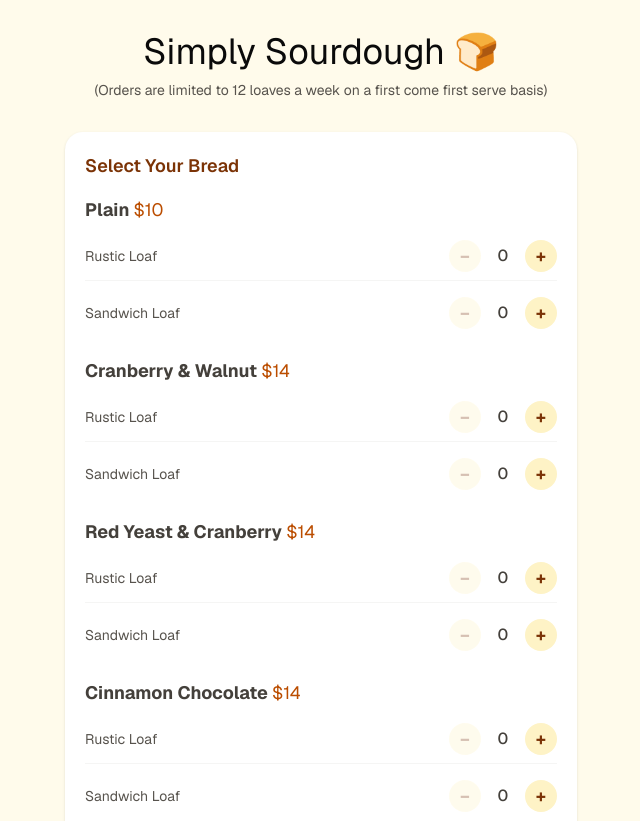
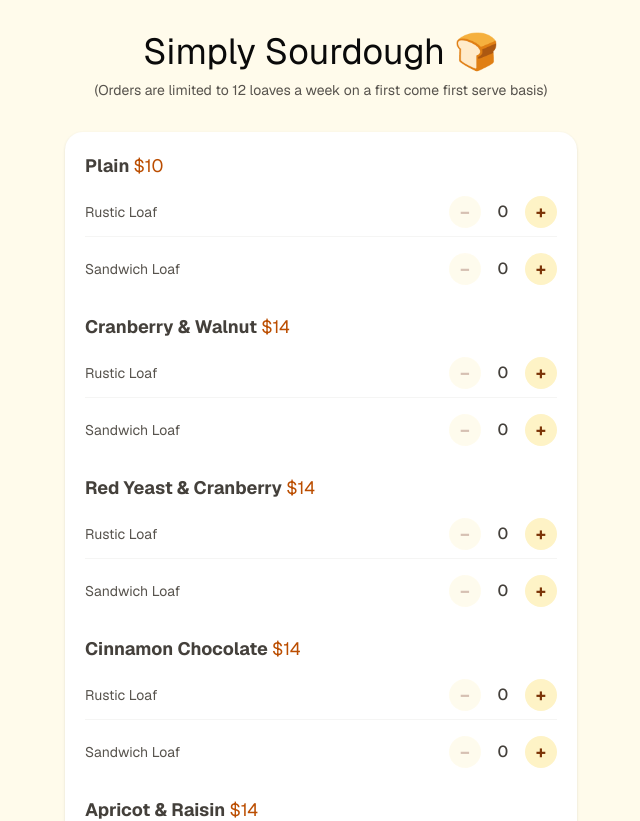
Before and after one commit to volleyballkickedme/OrderBot, a Next.js app: page / in a window 1280 px wide. Shown: the top 821 px of the page, without its empty margins (319-959 px from the left). Built offline with nearby package versions, Linux system fonts and the light colour scheme.

Commit message:
Add product category logic

```diff
--- a/components/order/ProductSelector.tsx
+++ b/components/order/ProductSelector.tsx
@@ -1,6 +1,10 @@
-import { LOAF_TYPES, FLAVOURS, type CartItem } from "@/lib/config";
+"use client";
+
+import { useState } from "react";
+import { PRODUCT_CATEGORIES, type CategoryId, type CartItem } from "@/lib/config";
 import { cartKey, type QuantityMap } from "@/lib/order-utils";
 import { FlavourRow } from "./FlavourRow";
+import { cn } from "@/lib/utils";
 
 interface ProductSelectorProps {
   quantities: QuantityMap;
@@ -9,25 +13,48 @@ interface ProductSelectorProps {
 }
 
 export function ProductSelector({ quantities, onChangeQty, cartItems }: ProductSelectorProps) {
+  const [activeCategory, setActiveCategory] = useState<CategoryId>(PRODUCT_CATEGORIES[0].id);
+
+  const category = PRODUCT_CATEGORIES.find((c) => c.id === activeCategory)!;
+
   return (
     <section className="bg-white rounded-2xl shadow-sm p-5">
-      <h2 className="text-lg font-semibold text-amber-900 mb-4">Select Your Bread</h2>
-      {LOAF_TYPES.map((loaf) => (
-        <div key={loaf.id} className="mb-5">
+      {PRODUCT_CATEGORIES.length > 1 && (
+        <div className="flex gap-1 mb-5 bg-amber-50 rounded-xl p-1">
+          {PRODUCT_CATEGORIES.map((cat) => (
+            <button
+              key={cat.id}
+              type="button"
+              onClick={() => setActiveCategory(cat.id)}
+              className={cn(
+                "flex-1 py-2 px-3 rounded-lg text-sm font-medium transition-colors",
+                activeCategory === cat.id
+                  ? "bg-white text-amber-900 shadow-sm"
+                  : "text-stone-500 hover:text-stone-700"
+              )}
+            >
+              {cat.label}
+            </button>
+          ))}
+        </div>
+      )}
+
+      {category.items.map((item) => (
+        <div key={item.id} className="mb-5">
           <h3 className="font-bold text-lg text-stone-700 mb-2">
-            {loaf.label}{" "}
-            <span className="text-amber-700 font-normal">${loaf.price}</span>
+            {item.label}{" "}
+            <span className="text-amber-700 font-normal">${item.price}</span>
           </h3>
           <div className="space-y-2">
-            {FLAVOURS.map((flavour) => {
-              const qty = quantities[cartKey(loaf.id, flavour)] ?? 0;
+            {category.flavours.map((flavour) => {
+              const qty = quantities[cartKey(item.id, flavour)] ?? 0;
               return (
                 <FlavourRow
                   key={flavour}
                   flavour={flavour}
                   qty={qty}
-                  onDecrement={() => onChangeQty(loaf.id, flavour, -1)}
-                  onIncrement={() => onChangeQty(loaf.id, flavour, 1)}
+                  onDecrement={() => onChangeQty(item.id, flavour, -1)}
+                  onIncrement={() => onChangeQty(item.id, flavour, 1)}
                 />
               );
             })}
--- a/lib/config.ts
+++ b/lib/config.ts
@@ -1,4 +1,8 @@
-export const LOAF_TYPES = [
+export const PRODUCT_CATEGORIES = [
+  {
+    id: "bread",
+    label: "Sourdough Bread",
+    items: [
       { id: "plain", label: "Plain", price: 10 },
       { id: "cranberrywalnut", label: "Cranberry & Walnut", price: 14 },
       { id: "redyeastcranberry", label: "Red Yeast & Cranberry", price: 14 },
@@ -10,11 +14,9 @@ export const LOAF_TYPES = [
       { id: "olive", label: "Olive", price: 14 },
       { id: "cranberry", label: "Cranberry", price: 14 },
       { id: "walnut", label: "Walnut", price: 14 },
-] as const;
-
-export const FLAVOURS = [
-  "Rustic Loaf",
-  "Sandwich Loaf",
+    ],
+    flavours: ["Rustic Loaf", "Sandwich Loaf"],
+  },
 ] as const;
 
 export const DELIVERY_OPTIONS = [
@@ -22,8 +24,9 @@ export const DELIVERY_OPTIONS = [
   { id: "standard", label: "Standard Delivery from 3pm to 9pm (Excluding Sentosa and Tuas)", surcharge: 15 },
 ] as const;
 
-export type LoafId = (typeof LOAF_TYPES)[number]["id"];
-export type Flavour = (typeof FLAVOURS)[number];
+export type CategoryId = (typeof PRODUCT_CATEGORIES)[number]["id"];
+export type LoafId = (typeof PRODUCT_CATEGORIES)[number]["items"][number]["id"];
+export type Flavour = (typeof PRODUCT_CATEGORIES)[number]["flavours"][number];
 export type DeliveryId = (typeof DELIVERY_OPTIONS)[number]["id"];
 
 export interface CartItem {
--- a/lib/order-utils.ts
+++ b/lib/order-utils.ts
@@ -1,4 +1,4 @@
-import { LOAF_TYPES, FLAVOURS, type CartItem } from "@/lib/config";
+import { PRODUCT_CATEGORIES, type CartItem } from "@/lib/config";
 
 export type QuantityMap = Record<string, number>;
 
@@ -17,17 +17,19 @@ export function isAllowedDay(dateStr: string) {
 
 export function buildCartItems(quantities: QuantityMap): CartItem[] {
   const items: CartItem[] = [];
-  for (const loaf of LOAF_TYPES) {
-    for (const flavour of FLAVOURS) {
-      const qty = quantities[cartKey(loaf.id, flavour)] ?? 0;
-      if (qty > 0) {
-        items.push({
-          loafId: loaf.id,
-          loafLabel: loaf.label,
-          flavour,
-          qty,
-          unitPrice: loaf.price,
-        });
+  for (const category of PRODUCT_CATEGORIES) {
+    for (const item of category.items) {
+      for (const flavour of category.flavours) {
+        const qty = quantities[cartKey(item.id, flavour)] ?? 0;
+        if (qty > 0) {
+          items.push({
+            loafId: item.id,
+            loafLabel: item.label,
+            flavour,
+            qty,
+            unitPrice: item.price,
+          });
+        }
       }
     }
   }
```
Lines whose indentation alone changed are shown as unchanged.
